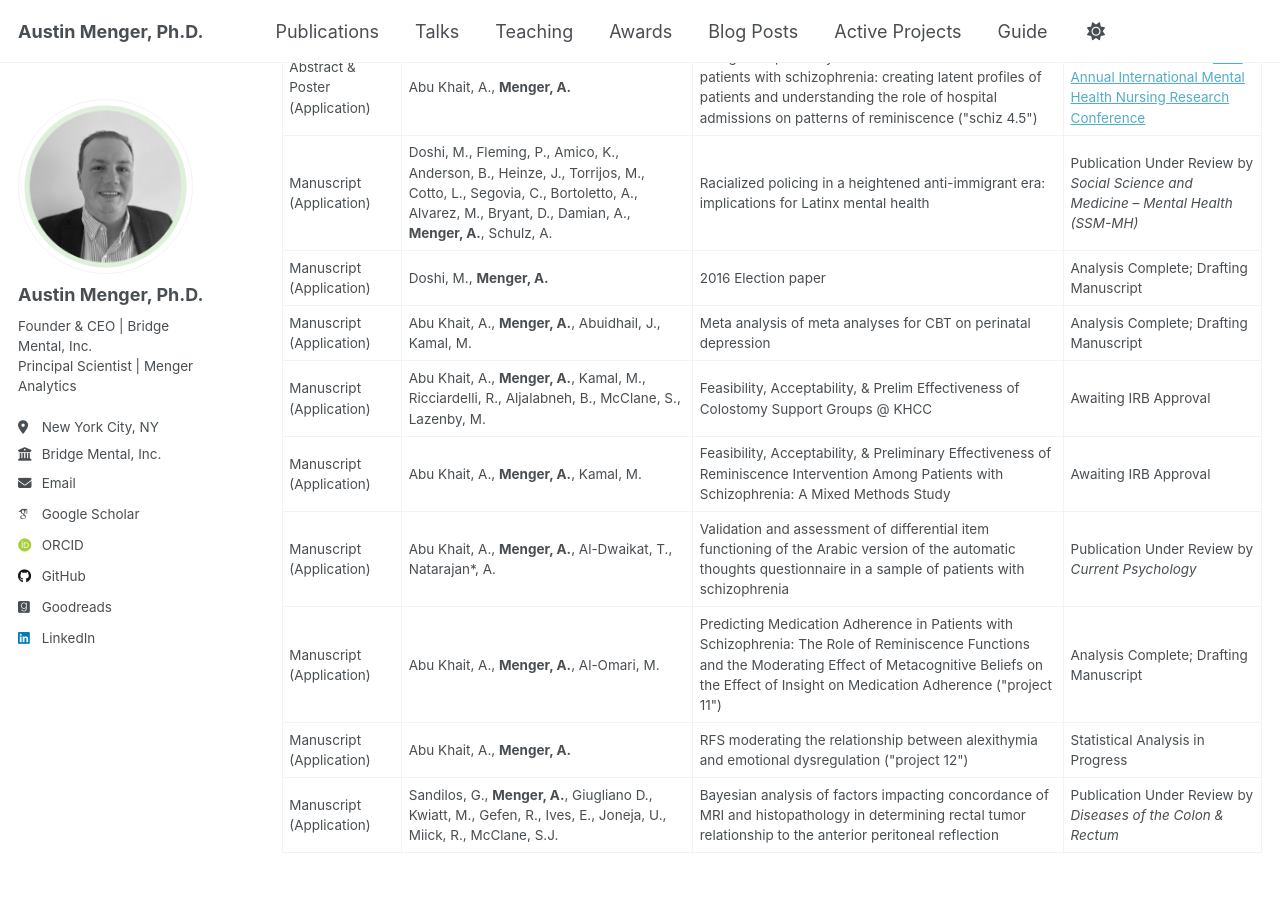
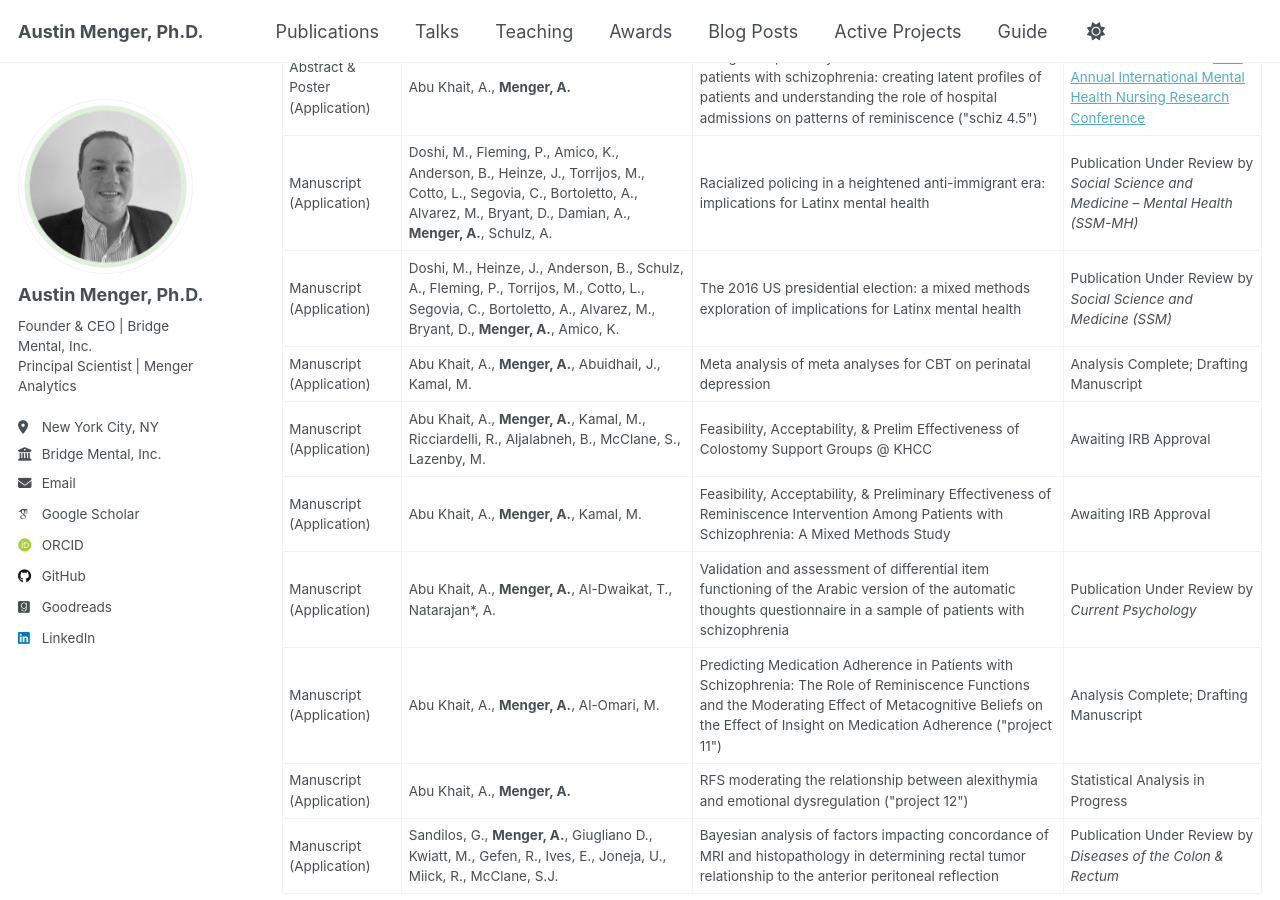
Before and after one commit to austinmenger/austinmenger.github.io, a Jekyll site: the page built from _pages/active_projects.md, in a window 1280 px wide and 900 px high, scrolled down 885 px. Built offline with Jekyll 4.4.1, drawn with Linux system fonts in a browser that asks for light colours; some web fonts are replaced.

Commit message:
Update active_projects.md

```diff
--- a/_pages/active_projects.md
+++ b/_pages/active_projects.md
@@ -105,9 +105,9 @@ author_profile: true
  </tr>
  <tr>
   <td>Manuscript (Application)</td>
-  <td>Doshi, M., <b>Menger, A.</b></td>
-  <td>2016 Election paper</td>
-  <td>Analysis Complete; Drafting Manuscript</td>
+  <td>Doshi, M., Heinze, J., Anderson, B., Schulz, A., Fleming, P., Torrijos, M., Cotto, L., Segovia, C., Bortoletto, A., Alvarez, M., Bryant, D., <b>Menger, A.</b>, Amico, K.</td>
+  <td>The 2016 US presidential election: a mixed methods exploration of implications for Latinx mental health</td>
+  <td>Publication Under Review by <em>Social Science and Medicine (SSM)</em></td>
  </tr>
  <tr>
   <td>Manuscript (Application)</td>
```
